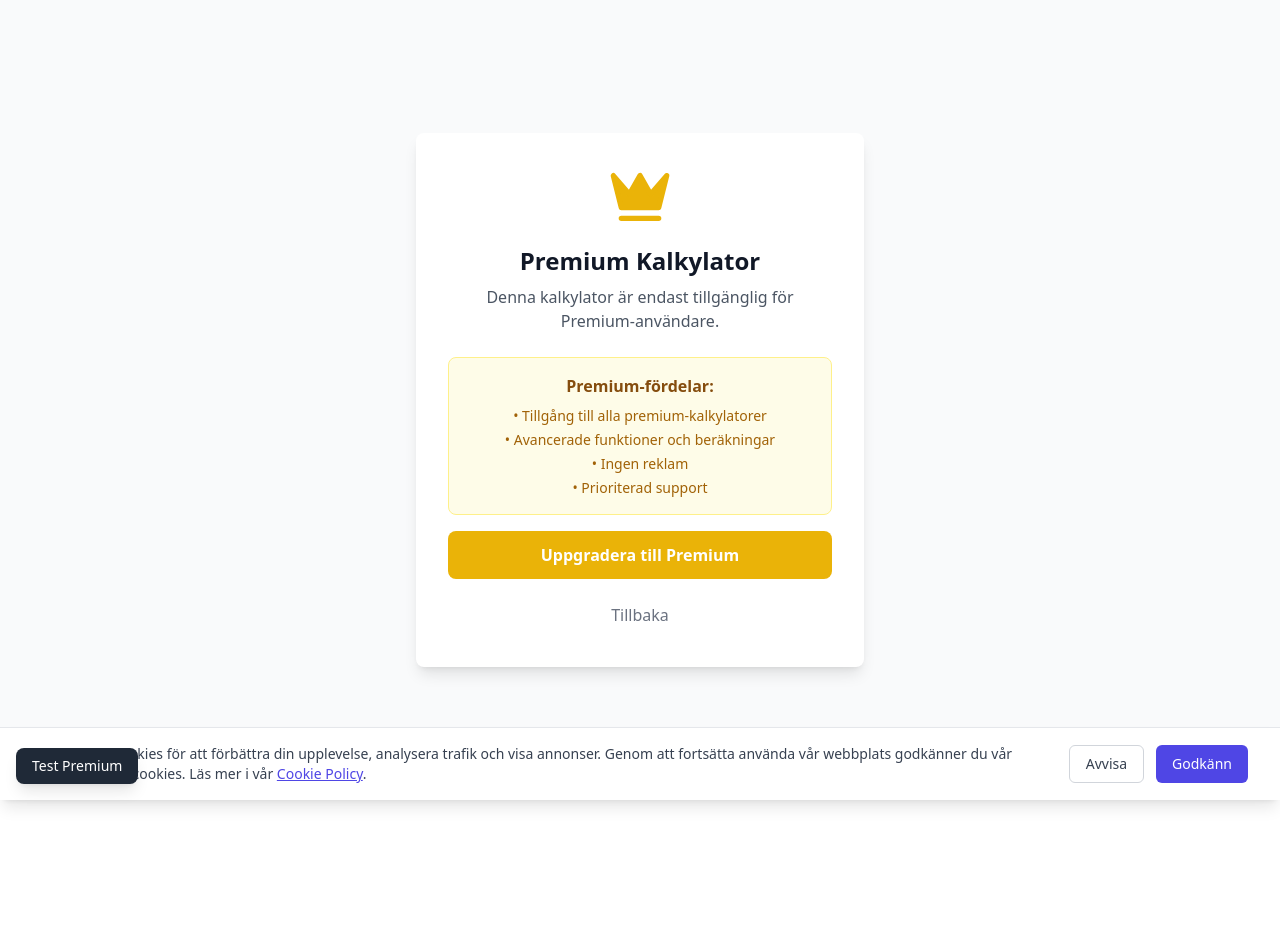
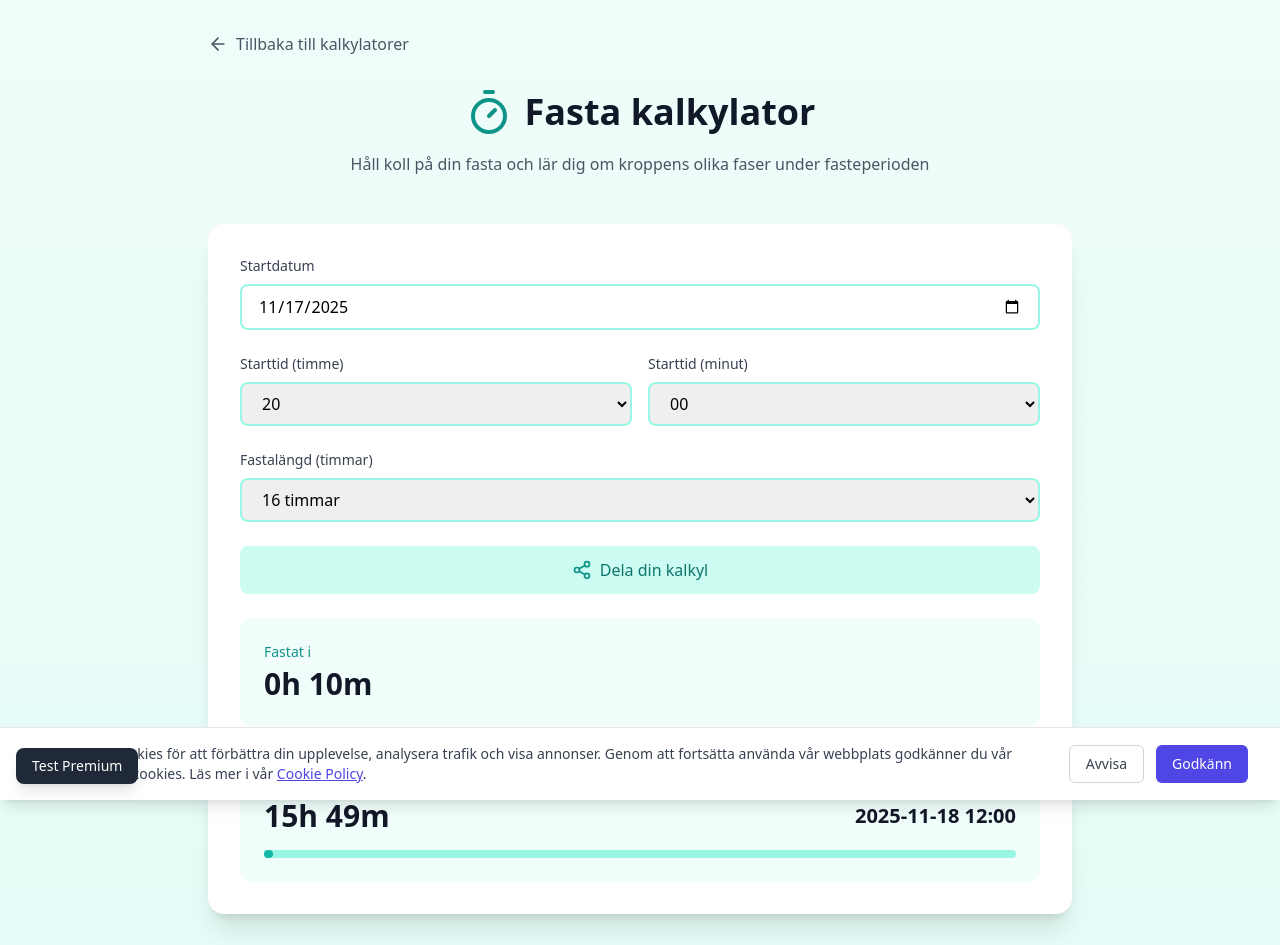
Before and after one commit to pontusnyman/calcpage, a React (Vite) app: page /fastekalkylator in a window 1280 px wide. Shown: the top 945 px of the page. Before the commit the page ends 800 px from the top, so only its background shows below. Built offline with nearby package versions, Linux system fonts and the light colour scheme.

Commit message:
fasting calculator + blogpost

```diff
--- a/src/App.tsx
+++ b/src/App.tsx
@@ -223,7 +223,7 @@ function App() {
       'bmr': false,
       'calorie': false,
       'weight-reduce': false,
-      'fasting': false,
+      'fasting': true,
       'ovulation': false,
       'sleep': false,
       'alcohol': false,
@@ -258,7 +258,7 @@ function App() {
           <Route path="/lanekalkylator" element={<LoanCalculator />} />
           <Route path="/bolanekalkylator" element={<MortgageCalculator />} />
           <Route path="/momskalkylator" element={<VATCalculator />} />
-          <Route path="/fastekalkylator" element={<PremiumAccessControl calculatorId="fasting"><FastingCalculator /></PremiumAccessControl>} />
+          <Route path="/fastekalkylator" element={<FastingCalculator />} />
           <Route path="/agglossningskalkylator" element={<PremiumAccessControl calculatorId="ovulation"><OvulationCalculator /></PremiumAccessControl>} />
           <Route path="/bmrkalkylator" element={<PremiumAccessControl calculatorId="bmr"><BMRCalculator /></PremiumAccessControl>} />
           <Route path="/mattomvandlare" element={<MeasurementConverter />} />
--- a/src/contexts/FeatureFlagContext.tsx
+++ b/src/contexts/FeatureFlagContext.tsx
@@ -20,7 +20,7 @@ export const ALL_CALCULATORS: CalculatorInfo[] = [
   { id: 'savings-goal', title: 'Sparmålskalkylator', path: '/sparmalskalkylator', category: 'Ekonomi', description: 'Beräkna hur mycket du behöver spara för att nå ditt mål', premium: false },
   { id: 'car-lease', title: 'Leasing vs Köp', path: '/billeasingkalkylator', category: 'Ekonomi', description: 'Jämför kostnaden för att leasa eller köpa en bil', premium: true },
   { id: 'hourly-rate', title: 'Timtaxekalkylator', path: '/timtaxekalkylator', category: 'Ekonomi', description: 'Beräkna din timtaxa baserat på årslön', premium: true },
-  { id: 'discount', title: 'Rabattkalkylator', path: '/rabattkalkylator', category: 'Ekonomi', description: 'Beräkna rabatt och slutpris', premium: false },
+  { id: 'discount', title: 'Rabattkalkylator', path: '/rabattkalkylator', category: 'Ekonomi', description: 'Beräkna rabatt och slutpris enkelt och snabbt med denna kalkylator', premium: false },
   { id: 'energy-savings', title: 'Energikalkylator', path: '/energikalkylator', category: 'Ekonomi', description: 'Beräkna energibesparingar och kostnader', premium: true },
   { id: 'meeting-cost', title: 'Möteskostnadskalkylator', path: '/moteskostnadskalkylator', category: 'Ekonomi', description: 'Beräkna kostnaden för möten', premium: true },
 
@@ -29,7 +29,7 @@ export const ALL_CALCULATORS: CalculatorInfo[] = [
   { id: 'bmr', title: 'BMR Kalkylator', path: '/bmrkalkylator', category: 'Hälsa', description: 'Beräkna din basala ämnesomsättning och dagliga kaloriförbrukning', premium: true },
   { id: 'calorie', title: 'Kaloribehovskalkylator', path: '/kalorikalkylator', category: 'Hälsa', description: 'Beräkna ditt dagliga energibehov baserat på din aktivitetsnivå', premium: false },
   { id: 'weight-reduce', title: 'Viktminskningskalkylator', path: '/viktminskningskalkylator', category: 'Hälsa', description: 'Beräkna ditt dagliga kaloriintag för att nå din målvikt', premium: true },
-  { id: 'fasting', title: 'Fastekalkylator', path: '/fastekalkylator', category: 'Hälsa', description: 'Håll koll på din fasta och lär dig om kroppens olika faser', premium: true },
+  { id: 'fasting', title: 'Fastekalkylator', path: '/fastekalkylator', category: 'Hälsa', description: 'Håll koll på din fasta och lär dig om kroppens olika faser', premium: false },
   { id: 'ovulation', title: 'Ägglossningskalkylator', path: '/agglossningskalkylator', category: 'Hälsa', description: 'Beräkna din ägglossning och mest fertila period', premium: true },
 
   // Lifestyle
--- a/src/pages/Blog.tsx
+++ b/src/pages/Blog.tsx
@@ -17,6 +17,16 @@ interface BlogPost {
 }
 
 const blogPosts: BlogPost[] = [
+  {
+    id: 'fasta-24-till-96-timmar',
+    title: 'Fasta från 24 till 96 timmar: vad händer i kroppen och vilka kan fördelarna vara?',
+    description: 'En översikt av kort till medellång fasta — från ett dygn upp till fyra dygn — och vanliga hälsovinster diskuterade i forskning. Planera din fasta med vår Fastekalkylator.',
+    date: '2026-04-30',
+    readTime: '8 min',
+    category: 'Hälsa',
+    image: 'https://images.unsplash.com/photo-1506126613408-eca07ce68773?auto=format&fit=crop&q=80&w=800',
+    link: '/blog/fasta-24-till-96-timmar'
+  },
   {
     id: 'savings-strategies',
     title: 'Smarta sparstrategier för olika livssituationer',
--- a/src/pages/FastingCalculator.tsx
+++ b/src/pages/FastingCalculator.tsx
@@ -1,6 +1,12 @@
 import { useState, useEffect } from 'react';
 import { ArrowLeft, Clock, Timer } from 'lucide-react';
 import { Link } from 'react-router-dom';
+import { useCalculatorShare } from '../hooks/useCalculatorShare';
+import ShareButton from '../components/ShareButton';
+import { getUrlParams, getStringParam, getNumberParam } from '../utils/urlParams';
+
+const FAST_DURATION_OPTIONS = [12, 16, 18, 24, 36, 48, 72, 96] as const;
+const START_MINUTE_OPTIONS = ['00', '15', '30', '45'] as const;
 
 interface FastingStage {
   hours: number;
@@ -18,10 +24,45 @@ const FastingCalculator = () => {
   const [endDateTime, setEndDateTime] = useState<string>('');
   const [progress, setProgress] = useState(0);
   const [currentStage, setCurrentStage] = useState<FastingStage | null>(null);
+  const [elapsedFasting, setElapsedFasting] = useState('0h 0m');
+
+  const { handleShare } = useCalculatorShare({
+    params: {
+      startDate,
+      startHour,
+      startMinute,
+      duration,
+    },
+  });
 
   // Add scroll to top effect when component mounts
   useEffect(() => {
     window.scrollTo(0, 0);
+  }, []);
+
+  useEffect(() => {
+    const params = getUrlParams();
+    if (!params.has('startDate')) return;
+
+    const date = getStringParam(params, 'startDate', '');
+    if (/^\d{4}-\d{2}-\d{2}$/.test(date)) {
+      setStartDate(date);
+    }
+
+    const hourNum = getNumberParam(params, 'startHour', new Date().getHours());
+    setStartHour(Math.max(0, Math.min(23, hourNum)).toString().padStart(2, '0'));
+
+    const minuteRaw = getStringParam(params, 'startMinute', '00');
+    setStartMinute(
+      START_MINUTE_OPTIONS.includes(minuteRaw as (typeof START_MINUTE_OPTIONS)[number])
+        ? minuteRaw
+        : '00'
+    );
+
+    const dur = getNumberParam(params, 'duration', 16);
+    setDuration(
+      FAST_DURATION_OPTIONS.includes(dur as (typeof FAST_DURATION_OPTIONS)[number]) ? dur : 16
+    );
   }, []);
 
   const fastingStages: FastingStage[] = [
@@ -109,8 +150,10 @@ const FastingCalculator = () => {
       const start = new Date(`${startDate}T${startHour}:${startMinute}`);
       const now = new Date();
       const endTime = new Date(start.getTime() + duration * 60 * 60 * 1000);
+      const nowMs = now.getTime();
+      const startMs = start.getTime();
+      const endMs = endTime.getTime();
 
-      // Format end date and time
       const endTimeString = endTime.toLocaleString('sv-SE', {
         year: 'numeric',
         month: '2-digit',
@@ -120,27 +163,39 @@ const FastingCalculator = () => {
       });
       setEndDateTime(endTimeString);
 
-      if (now >= endTime) {
+      const cappedElapsedMs =
+        nowMs >= endMs
+          ? duration * 60 * 60 * 1000
+          : Math.max(0, nowMs - startMs);
+      const dispH = Math.floor(cappedElapsedMs / (1000 * 60 * 60));
+      const dispM = Math.floor((cappedElapsedMs % (1000 * 60 * 60)) / (1000 * 60));
+      setElapsedFasting(`${dispH}h ${dispM}m`);
+
+      if (nowMs >= endMs) {
         setTimeLeft('Fastan är avslutad!');
         setProgress(100);
+        const elapsedHours = duration;
+        const completedStage = [...fastingStages]
+          .reverse()
+          .find(stage => elapsedHours >= stage.hours);
+        setCurrentStage(completedStage || null);
         return;
       }
 
-      const diff = endTime.getTime() - now.getTime();
+      const diff = endMs - nowMs;
       const hours = Math.floor(diff / (1000 * 60 * 60));
       const minutes = Math.floor((diff % (1000 * 60 * 60)) / (1000 * 60));
 
       setTimeLeft(`${hours}h ${minutes}m`);
 
-      const elapsedHours = (now.getTime() - start.getTime()) / (1000 * 60 * 60);
+      const elapsedHours = (nowMs - startMs) / (1000 * 60 * 60);
       setProgress((elapsedHours / duration) * 100);
 
-      // Find current stage
-      const currentStage = [...fastingStages]
+      const activeStage = [...fastingStages]
         .reverse()
         .find(stage => elapsedHours >= stage.hours);
 
-      setCurrentStage(currentStage || null);
+      setCurrentStage(activeStage || null);
     }, 1000);
 
     return () => clearInterval(timer);
@@ -222,12 +277,19 @@ const FastingCalculator = () => {
                 onChange={(e) => setDuration(parseInt(e.target.value))}
                 className="w-full border-2 border-teal-200 rounded-lg px-4 py-2 focus:border-teal-500 focus:ring-teal-500"
               >
-                {[12, 16, 18, 24, 36, 48, 72, 96].map(hours => (
+                {FAST_DURATION_OPTIONS.map(hours => (
                   <option key={hours} value={hours}>
                     {hours} timmar
                   </option>
                 ))}
               </select>
+            </div>
+
+            <ShareButton onShare={handleShare} color="teal" className="mt-6" />
+
+            <div className="bg-teal-50 rounded-xl p-6">
+              <div className="text-teal-600 text-sm font-medium mb-1">Fastat i</div>
+              <div className="text-3xl font-bold text-gray-900 tabular-nums">{elapsedFasting}</div>
             </div>
 
             <div className="bg-teal-50 rounded-xl p-6">
```
Also changed, not shown: src/pages/BlogPost.tsx (+71 -0 lines), 5 other files (tests, documents, lock files or other folders).
